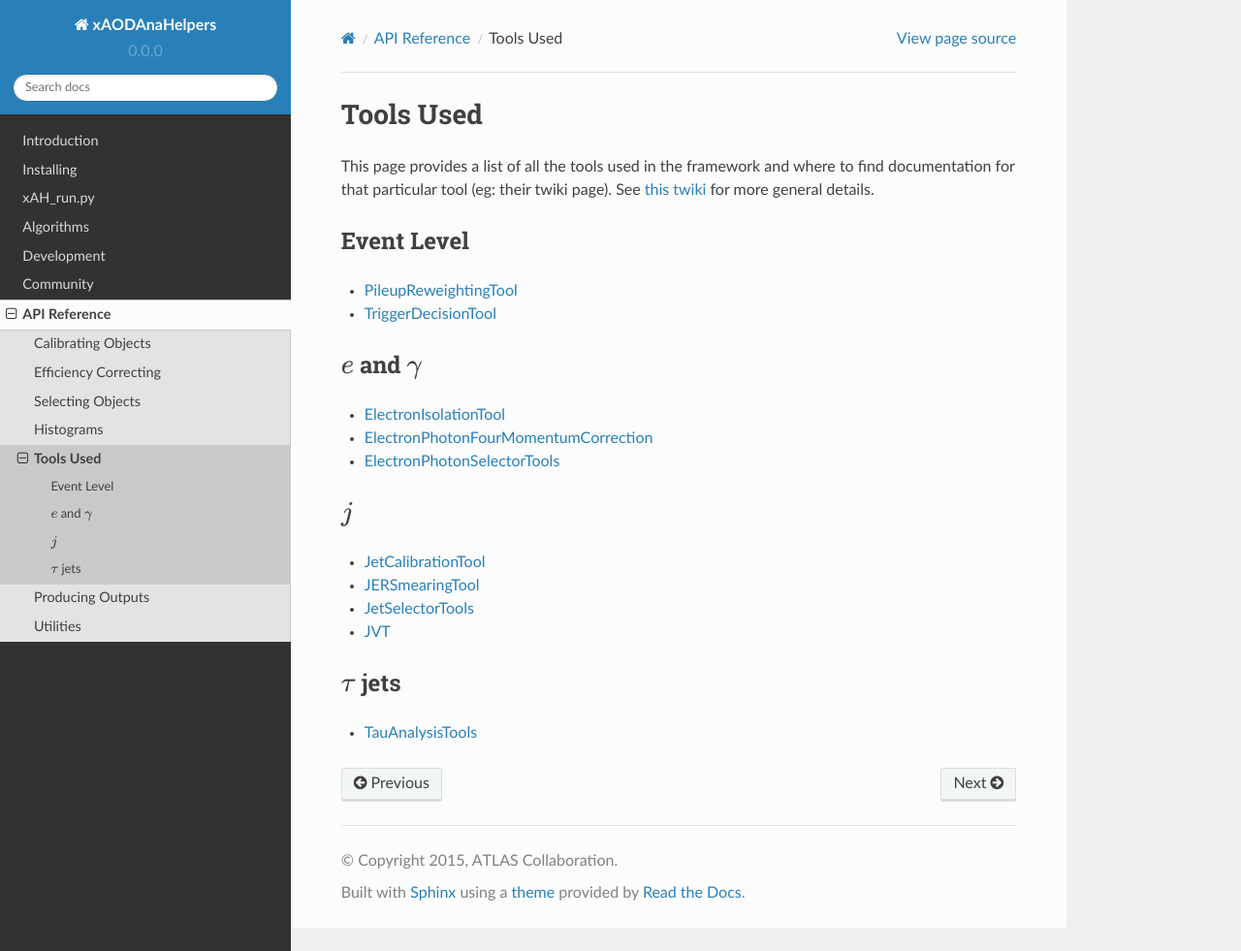
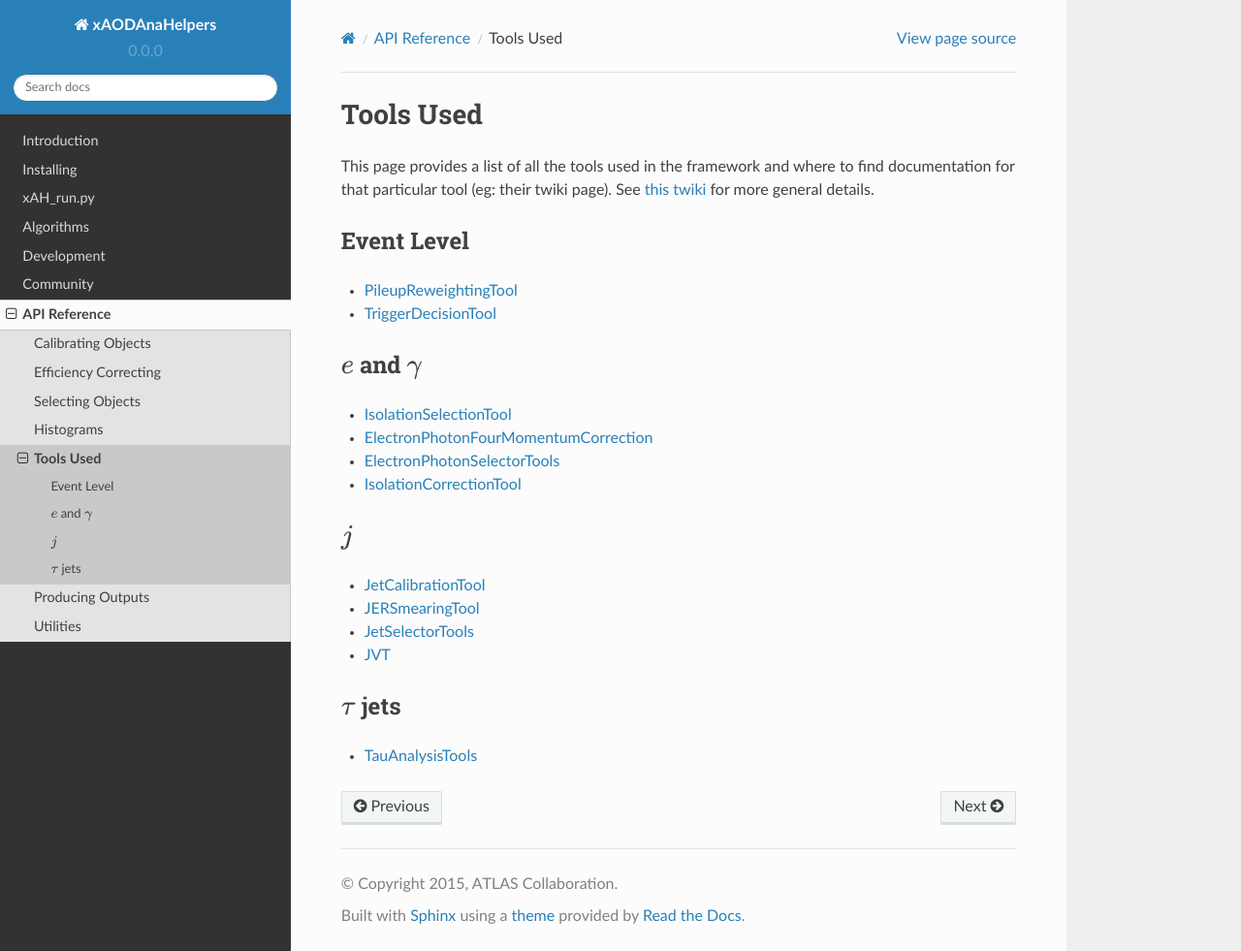
Before and after one commit to UCATLAS/xAODAnaHelpers, a Sphinx documentation site: the page built from docs/ToolsUsed.rst, in a window 1280 px wide and 981 px high. Shown: the whole window at 97% size. Built offline with Sphinx 7.4.7 and the Read the Docs theme 2.0.0, drawn with Linux system fonts in a browser that asks for light colours.

Commit message:
Add links to CP tools

```diff
--- a/docs/ToolsUsed.rst
+++ b/docs/ToolsUsed.rst
@@ -12,9 +12,10 @@ Event Level
 :math:`e` and :math:`\gamma`
 ----------------------------
 
--  `ElectronIsolationTool <https://twiki.cern.ch/twiki/bin/view/AtlasProtected/ElectronIsolationSelectionTool>`__
+-  `IsolationSelectionTool <https://twiki.cern.ch/twiki/bin/view/AtlasProtected/IsolationSelectionTool>`__
 -  `ElectronPhotonFourMomentumCorrection <https://twiki.cern.ch/twiki/bin/viewauth/AtlasProtected/ElectronPhotonFourMomentumCorrection>`__
 -  `ElectronPhotonSelectorTools <https://twiki.cern.ch/twiki/bin/viewauth/AtlasProtected/ElectronPhotonSelectorTools>`__
+-  `IsolationCorrectionTool <https://twiki.cern.ch/twiki/bin/view/AtlasProtected/IsolationLeakageCorrections>`__
 
 :math:`j`
 ---------
```
